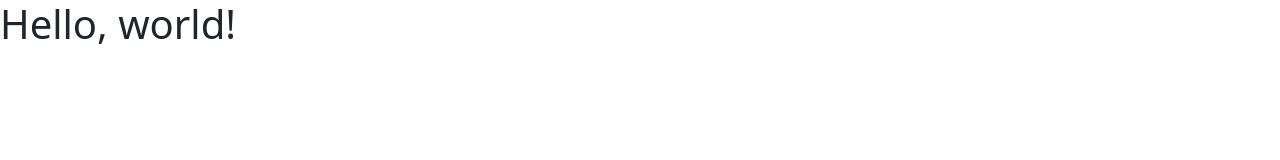
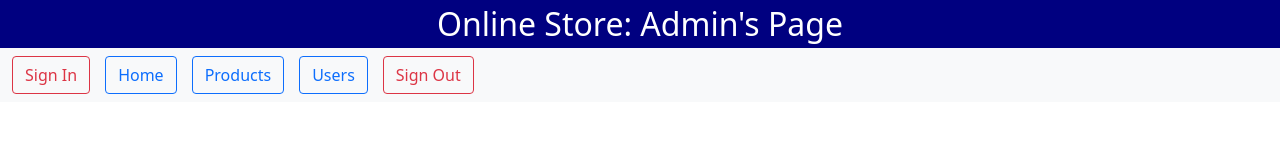
Before and after one commit to nurulakter8/Admin, a plain HTML site: page public/index.html in a window 1280 px wide. Drawn offline with nearby package versions, Linux system fonts and the light colour scheme.

Commit message:
top menu commit

```diff
--- /dev/null
+++ b/public/css/style.css
@@ -0,0 +1,10 @@
+.my-banner {
+	width: 100%;
+	font-size: 200%;
+	text-align: center;
+	color: white;
+	background-color: navy;
+}
+li{
+	margin-right: 15px;
+}
--- a/public/index.html
+++ b/public/index.html
@@ -7,11 +7,38 @@
 
     <!-- Bootstrap CSS -->
     <link href="https://cdn.jsdelivr.net/npm/bootstrap@5.0.1/dist/css/bootstrap.min.css" rel="stylesheet" integrity="sha384-+0n0xVW2eSR5OomGNYDnhzAbDsOXxcvSN1TPprVMTNDbiYZCxYbOOl7+AMvyTG2x" crossorigin="anonymous">
-
+	<link rel="stylesheet" href="css/style.css">
     <title>Lesson 2</title>
   </head>
   <body>
-    <h1>Hello, world!</h1>
+	  <div class="my-banner">Online Store: Admin's Page</div>
+	 <!--Top Menus-->
+	  <nav class="navbar navbar-expand-lg navbar-light bg-light">
+		<div class="container-fluid">
+		  <button class="navbar-toggler" type="button" data-bs-toggle="collapse" data-bs-target="#navbarSupportedContent" aria-controls="navbarSupportedContent" aria-expanded="false" aria-label="Toggle navigation">
+			<span class="navbar-toggler-icon"></span>
+		  </button>
+		  <div class="collapse navbar-collapse" id="navbarSupportedContent">
+			<ul class="navbar-nav me-auto mb-2 mb-lg-0">
+			  <li class="nav-item">
+				<button class="btn btn-outline-danger" >Sign In</button>
+			  </li>
+			  <li class="nav-item">
+				<button class="btn btn-outline-primary" >Home</button>
+			  </li>
+			  <li class="nav-item">
+				<button class="btn btn-outline-primary" >Products</button>
+			  </li>
+			  <li class="nav-item">
+				<button class="btn btn-outline-primary" >Users</button>
+			  </li>
+			  <li class="nav-item">
+				<button class="btn btn-outline-danger" >Sign Out</button>
+			  </li>
+			</ul>
+		  </div>
+		</div>
+	  </nav>
 
     <!-- Option 1: Bootstrap Bundle with Popper -->
     <script src="https://cdn.jsdelivr.net/npm/bootstrap@5.0.1/dist/js/bootstrap.bundle.min.js" integrity="sha384-gtEjrD/SeCtmISkJkNUaaKMoLD0//ElJ19smozuHV6z3Iehds+3Ulb9Bn9Plx0x4" crossorigin="anonymous"></script>
```
